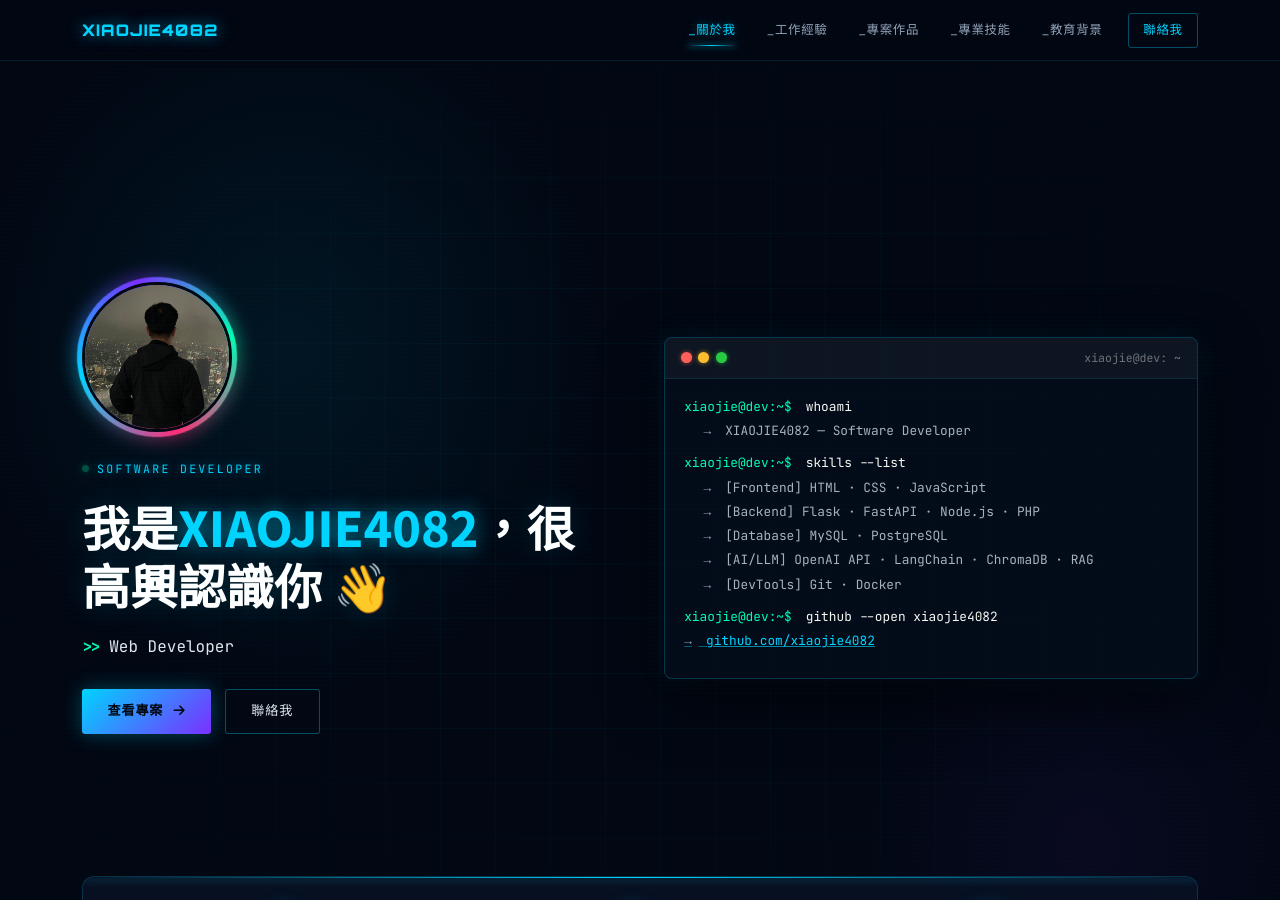
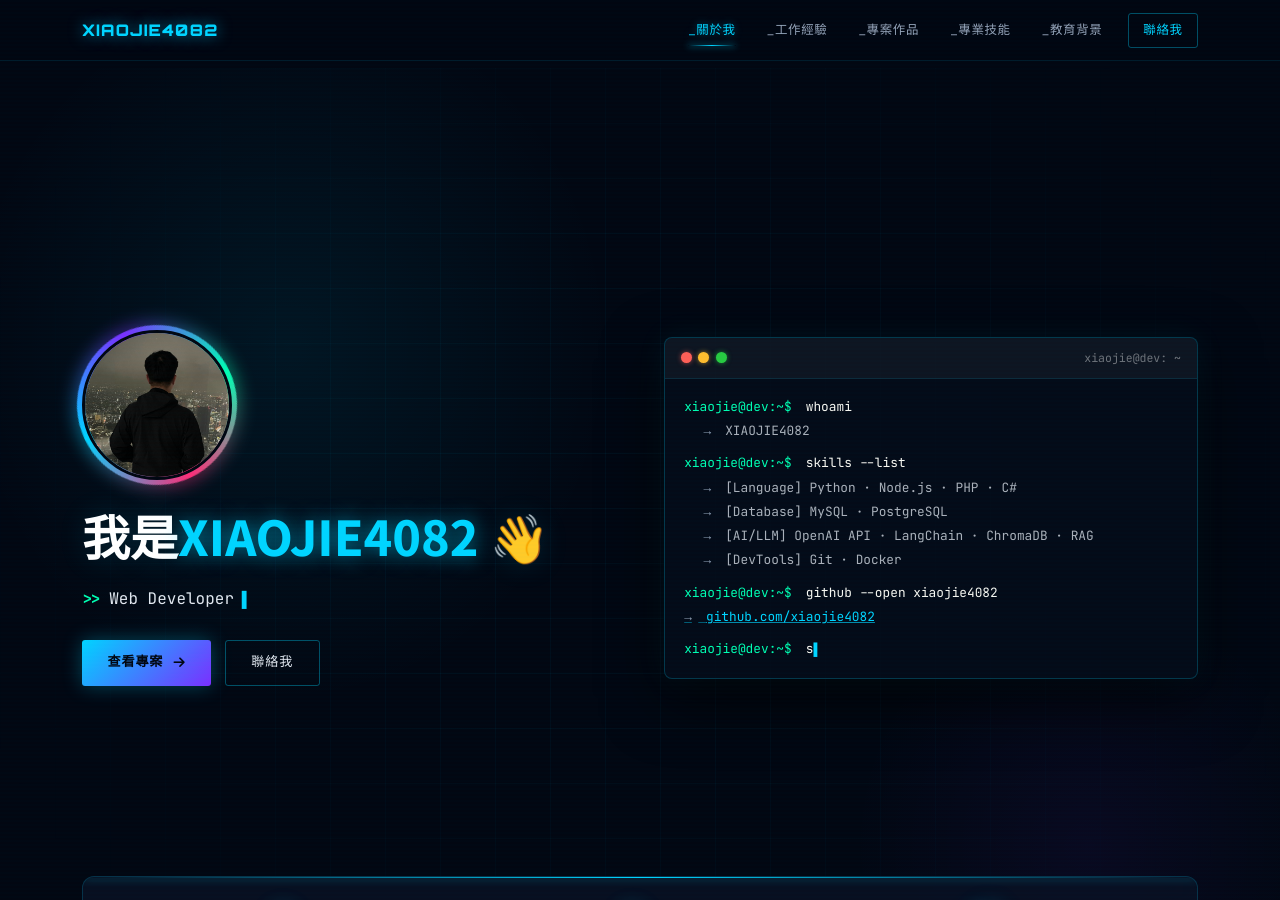
Before and after one commit to xiaojie4082/xiaojie4082.github.io, a Jekyll site: the page built from index.html, in a window 1280 px wide and 900 px high. Built offline with Jekyll 4.4.1, drawn with Linux system fonts in a browser that asks for light colours; nearby versions of some CDN libraries; some of the changed text lies outside the part shown.

Commit message:
feat: replace frontend/backend skills with Language category (Python/Node.js/PHP/C#); update terminal display

```diff
--- a/_layouts/default.html
+++ b/_layouts/default.html
@@ -13,7 +13,9 @@
   <!-- Bootstrap Icons -->
   <link rel="stylesheet" href="https://cdn.jsdelivr.net/npm/bootstrap-icons@1.7.2/font/bootstrap-icons.css">
   <!-- Google Fonts -->
-  <link href="https://fonts.googleapis.com/css2?family=Orbitron:wght@400;700;900&family=JetBrains+Mono:wght@400;700&family=Noto+Sans+TC:wght@400;500;700;800&display=swap" rel="stylesheet">
+  <link
+    href="https://fonts.googleapis.com/css2?family=Orbitron:wght@400;700;900&family=JetBrains+Mono:wght@400;700&family=Noto+Sans+TC:wght@400;500;700;800&display=swap"
+    rel="stylesheet">
   <!-- Custom CSS -->
   <link rel="stylesheet" href="{{ '/assets/css/style.css' | relative_url }}">
   {% seo %}
@@ -68,7 +70,7 @@
         <!-- Brand -->
         <div class="col-lg-4">
           <div class="footer-brand mb-2">XIAOJIE4082</div>
-          <p class="footer-bio">軟體開發者 · 資訊工程碩士生<br>熱衷於 Web 開發與 AI 應用</p>
+          <p class="footer-bio">軟體開發者<br> Web 與 AI 應用開發</p>
         </div>
         <!-- 聯絡資訊 -->
         <div class="col-sm-6 col-lg-4">
@@ -87,7 +89,8 @@
             <a href="https://github.com/xiaojie4082" target="_blank" class="github-link" aria-label="GitHub">
               <i class="fab fa-github"></i>
             </a>
-            <a href="https://www.instagram.com/xiaojie4082" target="_blank" class="instagram-link" aria-label="Instagram">
+            <a href="https://www.instagram.com/xiaojie4082" target="_blank" class="instagram-link"
+              aria-label="Instagram">
               <i class="fab fa-instagram"></i>
             </a>
           </div>
--- a/index.html
+++ b/index.html
@@ -24,10 +24,10 @@ title: 首頁
         </div>
 
         <!-- 角色標籤 -->
-        <p class="role-badge">SOFTWARE DEVELOPER</p>
+        <!-- <p class="role-badge">SOFTWARE DEVELOPER</p> -->
 
         <!-- 姓名 -->
-        <h1 class="hero-title">我是<span class="text-neon">XIAOJIE4082</span>，很高興認識你 👋</h1>
+        <h1 class="hero-title">我是<span class="text-neon">XIAOJIE4082</span> 👋</h1>
 
         <!-- 打字機 -->
         <div class="typing-line" aria-live="polite">
@@ -219,8 +219,8 @@ title: 首頁
       <div class="edu-card">
         <div class="edu-card-glow" aria-hidden="true"></div>
         <div class="edu-period">{{ edu.period }}</div>
-        <div class="edu-degree">{{ edu.degree }}</div>
-        <div class="edu-institution">{{ edu.institution }}</div>
+        <div class="edu-degree">{{ edu.institution }}</div>
+        <div class="edu-institution">{{ edu.degree }}</div>
         {% if edu.description %}
         <p class="edu-desc">{{ edu.description }}</p>
         {% endif %}
@@ -272,11 +271,10 @@ title: 首頁
     // ===== Terminal 動畫 =====
     const lines = [
       { type: 'cmd', text: 'whoami' },
-      { type: 'out', text: 'XIAOJIE4082 — Software Developer' },
+      { type: 'out', text: 'XIAOJIE4082' },
       { type: 'blank' },
       { type: 'cmd', text: 'skills --list' },
-      { type: 'out', text: '[Frontend]  HTML · CSS · JavaScript' },
-      { type: 'out', text: '[Backend]   Flask · FastAPI · Node.js · PHP' },
+      { type: 'out', text: '[Language]  Python · Node.js · PHP · C#' },
       { type: 'out', text: '[Database]  MySQL · PostgreSQL' },
       { type: 'out', text: '[AI/LLM]    OpenAI API · LangChain · ChromaDB · RAG' },
       { type: 'out', text: '[DevTools]  Git · Docker' },
```
Also changed, not shown: other parts of index.html (+2 -3 lines), _data/skills.yml (+3 -14 lines).
